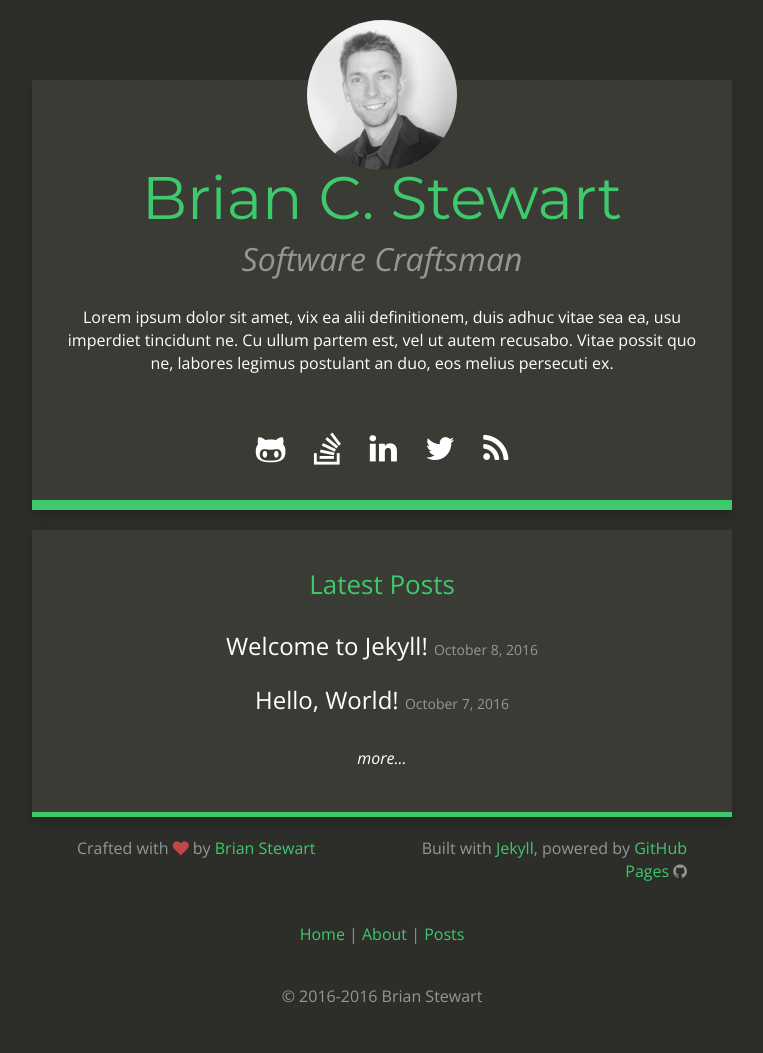
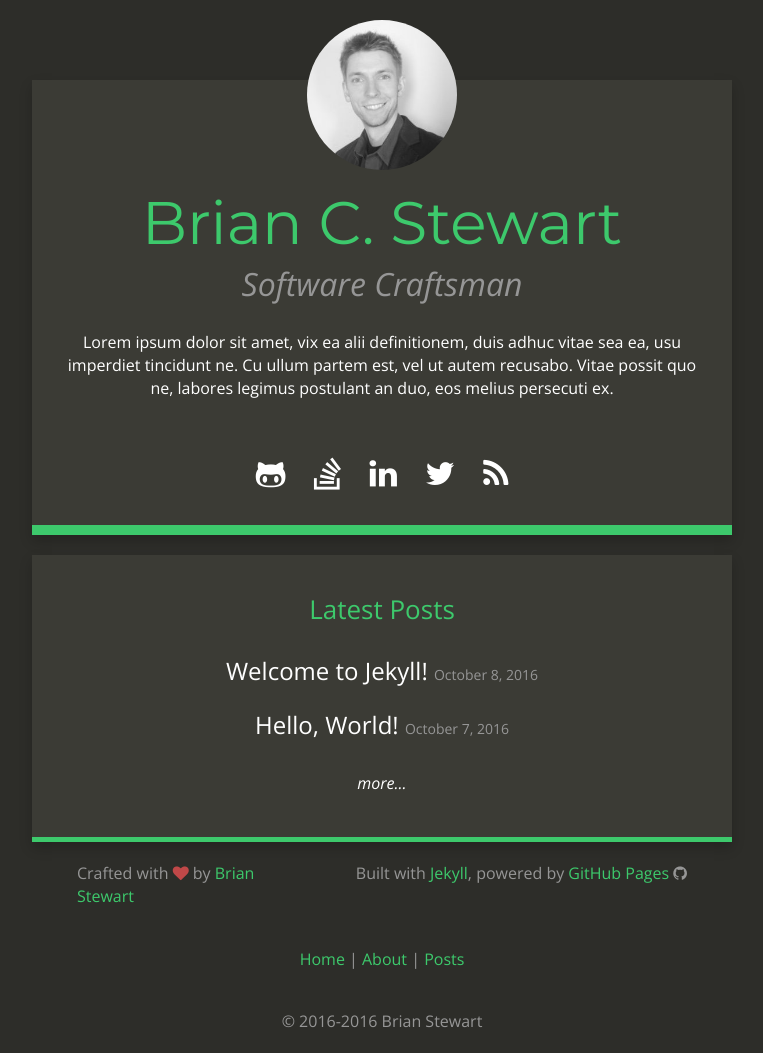
Before and after one commit to thecodesmith/thecodesmith.github.io, a Jekyll site: the page built from index.html, in a window 1280 px wide. Shown: the whole page, without its empty margins (258-1021 px from the left). Built offline with Jekyll 4.4.1, drawn with Linux system fonts in a browser that asks for light colours; before the commit the page ends 1028 px from its top, so only the background shows below that.

Commit message:
Tweaked styling

```diff
--- a/_includes/footer.html
+++ b/_includes/footer.html
@@ -1,8 +1,8 @@
 <div class="footer clearfix">
-    <div class="col-md-6 footer-left">
+    <div class="col-md-5 footer-left">
         Crafted with <i class="fa fa-heart"></i> by <a href="/about">Brian Stewart</a>
     </div>
-    <div class="col-md-6 footer-right">
+    <div class="col-md-7 footer-right">
         Built with <a href="http://jekyllrb.com">Jekyll</a>,
         powered by <a href="http://pages.github.com">GitHub Pages</a> <i class="fa fa-github"></i>
     </div>
--- a/css/style.scss
+++ b/css/style.scss
@@ -217,7 +217,7 @@ ul {
         font-family: 'Montserrat', sans-serif;
         color: $brand-light;
         margin-top: 0px;
-        padding-top: 15px;
+        padding-top: 20px;
         font-size: 30px;
 
         @media (min-width: $screen-sm-min) {
@@ -228,11 +228,21 @@ ul {
         @media (min-width: $screen-md-min) {
             font-size: 60px;
             margin-top: -20px;
+            padding-top: 40px;
         }
     }
 
     .author-title {
         color: $light-medium;
+        font-size: 1.5em;
+
+        @media (min-width: $screen-sm-min) {
+            font-size: 1.8em;
+        }
+
+        @media (min-width: $screen-md-min) {
+            font-size: 2.0em;
+        }
     }
 
     .row {
@@ -763,7 +773,7 @@ ul {
 }
 
 .footer {
-    width: 100%;
+    // width: 100%;
     margin-left: 0%;
 
     .fa-heart {
```
